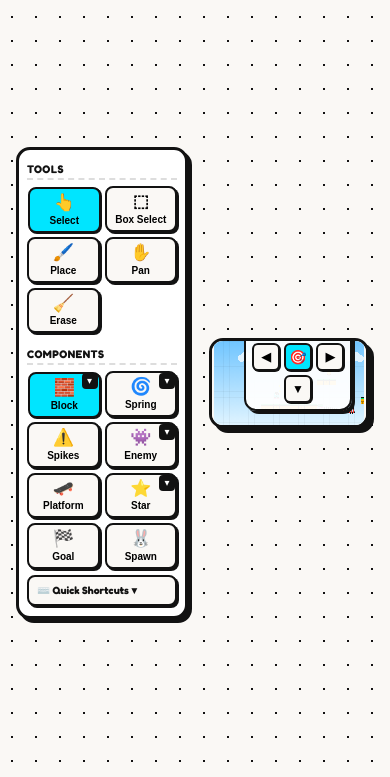
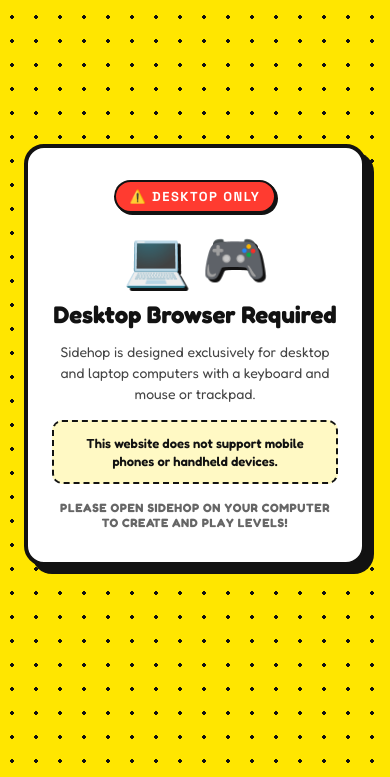
Before and after one commit to shrefflosounds/shrefflosounds.github.io, a plain HTML site: page index.html in a window 390 px wide. Shown: the part 67-844 px from the top of the page. Drawn offline with Linux system fonts and the light colour scheme.

Commit message:
Add responsive mobile advisory overlay explaining desktop-only support

```diff
--- a/css/style.css
+++ b/css/style.css
@@ -1085,3 +1085,100 @@
   background: #E0E0E0;
   margin: 3px 0;
 }
+
+/* ==========================================================================
+   MOBILE DEVICE ADVISORY OVERLAY (DESKTOP ONLY NOTICE)
+   ========================================================================== */
+.mobile-blocker-overlay {
+  display: none;
+  position: fixed;
+  inset: 0;
+  width: 100vw;
+  height: 100vh;
+  background-color: var(--canary-yellow);
+  background-image: radial-gradient(var(--ink-black) 2px, transparent 2px);
+  background-size: 24px 24px;
+  z-index: 9999999;
+  align-items: center;
+  justify-content: center;
+  padding: 24px;
+  box-sizing: border-box;
+}
+
+.mobile-blocker-card {
+  background: #FFFFFF;
+  border: 4px solid var(--ink-black);
+  border-radius: 20px;
+  box-shadow: 8px 8px 0px var(--ink-black);
+  padding: 32px 24px;
+  max-width: 440px;
+  width: 100%;
+  text-align: center;
+  box-sizing: border-box;
+  animation: modalPop 0.25s cubic-bezier(0.175, 0.885, 0.32, 1.275);
+}
+
+.mobile-blocker-badge {
+  display: inline-block;
+  background: var(--hazard-red);
+  color: #FFFFFF;
+  font-family: 'Space Grotesk', sans-serif;
+  font-weight: 900;
+  font-size: 13px;
+  letter-spacing: 1.5px;
+  padding: 6px 14px;
+  border-radius: 999px;
+  border: 2px solid var(--ink-black);
+  box-shadow: 2px 2px 0 var(--ink-black);
+  margin-bottom: 16px;
+  text-transform: uppercase;
+}
+
+.mobile-blocker-icon {
+  font-size: 52px;
+  margin-bottom: 14px;
+  line-height: 1.1;
+  filter: drop-shadow(3px 3px 0 var(--ink-black));
+}
+
+.mobile-blocker-title {
+  font-family: 'Fredoka', 'Space Grotesk', sans-serif;
+  font-size: 24px;
+  font-weight: 700;
+  color: var(--ink-black);
+  margin-bottom: 12px;
+}
+
+.mobile-blocker-desc {
+  font-size: 14px;
+  font-weight: 500;
+  color: #444;
+  line-height: 1.5;
+  margin-bottom: 16px;
+}
+
+.mobile-blocker-alert {
+  background: #FFF9C4;
+  border: 2.5px dashed var(--ink-black);
+  border-radius: 10px;
+  padding: 12px 14px;
+  font-size: 13px;
+  font-weight: 600;
+  color: var(--ink-black);
+  line-height: 1.4;
+  margin-bottom: 16px;
+}
+
+.mobile-blocker-sub {
+  font-size: 12px;
+  font-weight: 800;
+  color: #666;
+  text-transform: uppercase;
+  letter-spacing: 0.6px;
+}
+
+@media (max-width: 768px), (pointer: coarse) and (max-width: 900px) {
+  .mobile-blocker-overlay {
+    display: flex !important;
+  }
+}
--- a/index.html
+++ b/index.html
@@ -443,6 +443,24 @@
     </div>
   </div>
 
+  <!-- MOBILE DEVICE ONLY ADVISORY OVERLAY -->
+  <div id="mobile-blocker" class="mobile-blocker-overlay" role="dialog" aria-modal="true" aria-label="Desktop browser required">
+    <div class="mobile-blocker-card">
+      <div class="mobile-blocker-badge">⚠️ DESKTOP ONLY</div>
+      <div class="mobile-blocker-icon">💻 🎮</div>
+      <h2 class="mobile-blocker-title">Desktop Browser Required</h2>
+      <p class="mobile-blocker-desc">
+        Sidehop is designed exclusively for desktop and laptop computers with a keyboard and mouse or trackpad.
+      </p>
+      <div class="mobile-blocker-alert">
+        This website does not support mobile phones or handheld devices.
+      </div>
+      <p class="mobile-blocker-sub">
+        Please open Sidehop on your computer to create and play levels!
+      </p>
+    </div>
+  </div>
+
   <!-- MAIN SCRIPT -->
   <script type="module" src="js/main.js"></script>
 </body>
--- a/js/main.js
+++ b/js/main.js
@@ -2172,7 +2172,30 @@
   }
 }
 
+// Mobile Device Detection & Advisory
+function initMobileCheck() {
+  const blocker = document.getElementById('mobile-blocker');
+  if (!blocker) return;
+
+  function evaluateDevice() {
+    const isMobileUA = /Android|webOS|iPhone|iPad|iPod|BlackBerry|IEMobile|Opera Mini/i.test(navigator.userAgent);
+    const isSmallScreen = window.innerWidth <= 768;
+    const isCoarseTouch = window.matchMedia && window.matchMedia('(pointer: coarse)').matches && window.innerWidth <= 900;
+
+    if (isMobileUA || isSmallScreen || isCoarseTouch) {
+      blocker.style.display = 'flex';
+    } else {
+      blocker.style.display = '';
+    }
+  }
+
+  window.addEventListener('resize', evaluateDevice);
+  window.addEventListener('orientationchange', evaluateDevice);
+  evaluateDevice();
+}
+
 // Start Sidehop!
 window.addEventListener('DOMContentLoaded', () => {
+  initMobileCheck();
   window.sidehop = new SidehopApp();
 });
```
